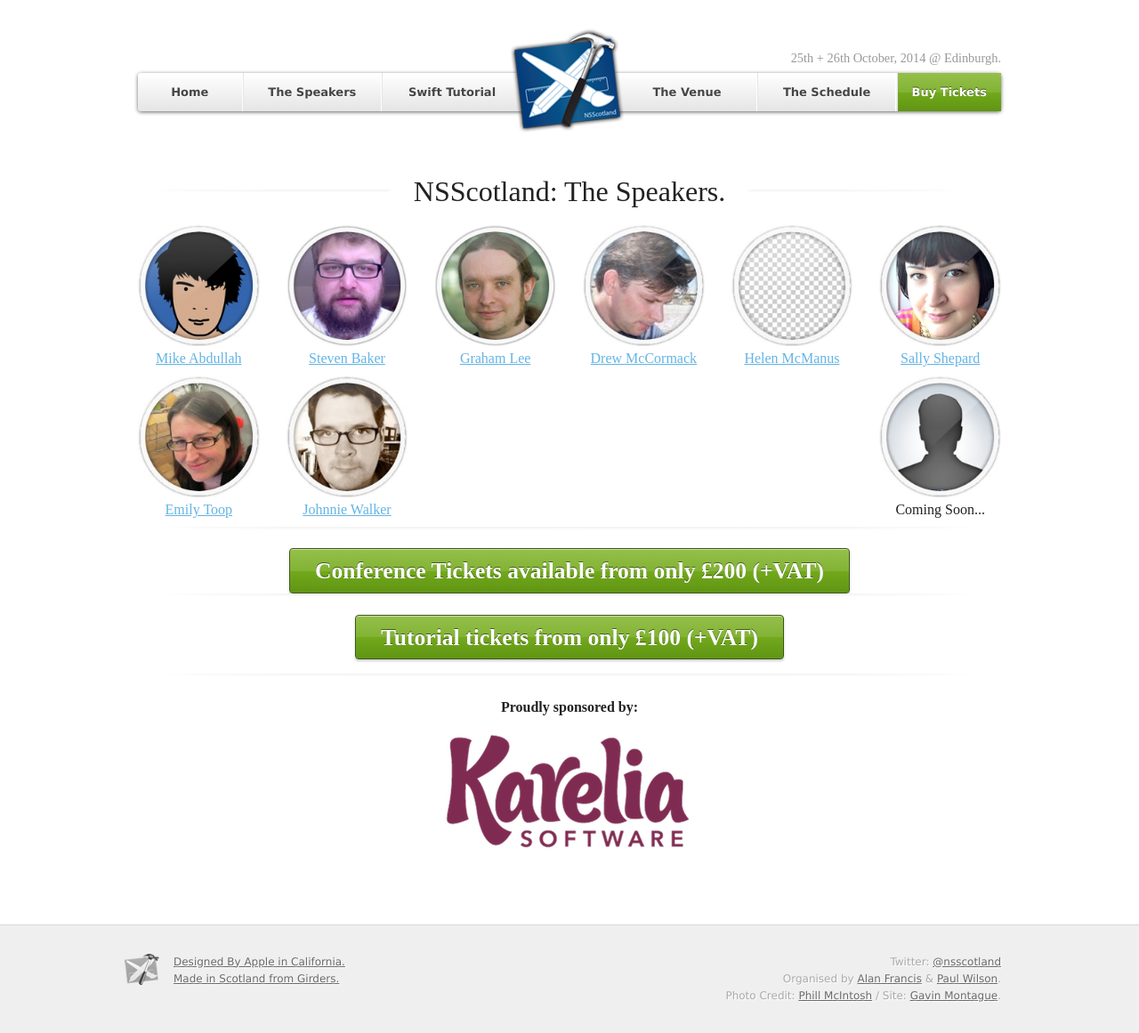
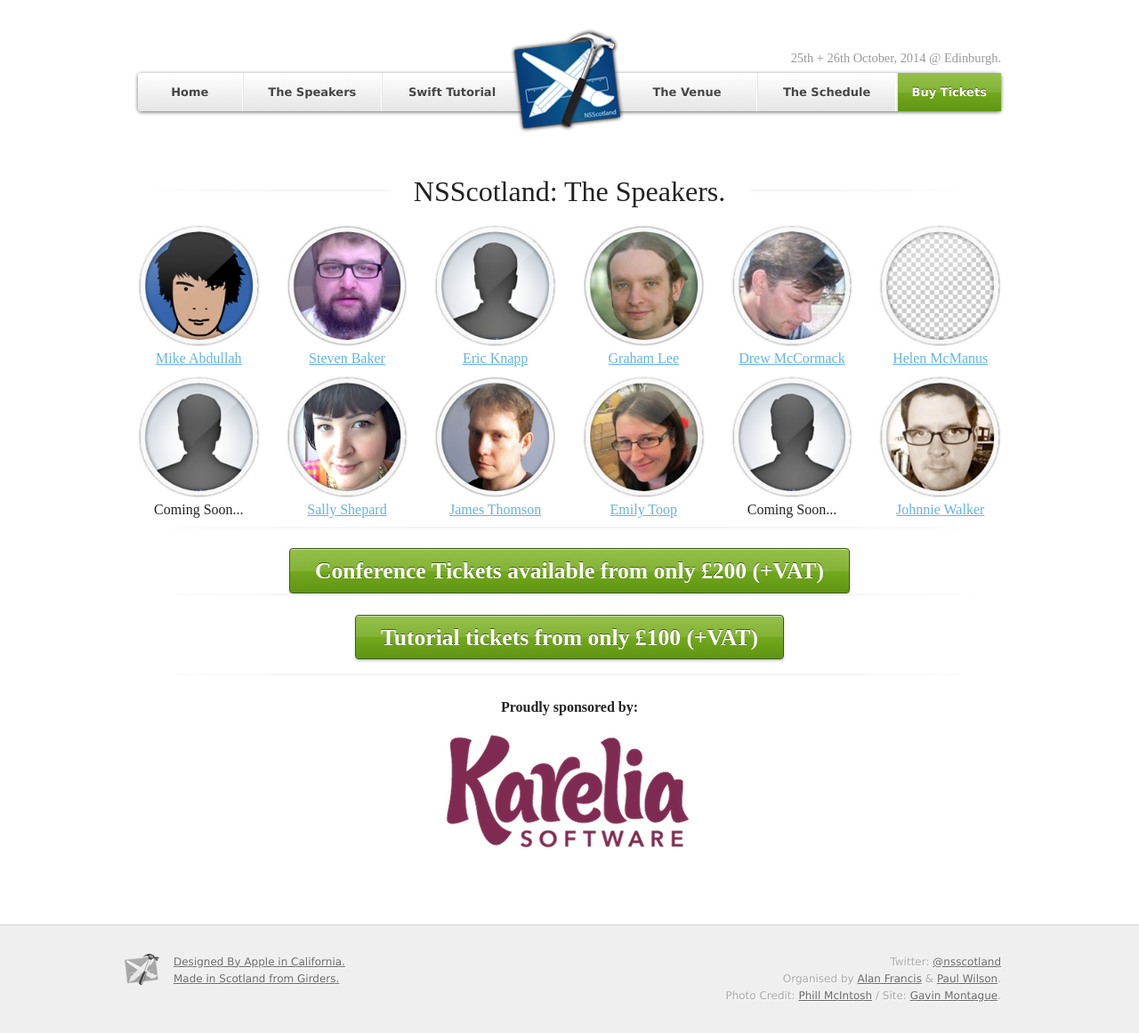
Before and after one commit to acf/nsscotland, a Jekyll site: the page built from speakers.html, in a window 1280 px wide. Shown: the whole page at 89% size. Built offline with Jekyll 4.4.1, drawn with Linux system fonts in a browser that asks for light colours.

Commit message:
added James and Eric

```diff
--- a/speakers.html
+++ b/speakers.html
@@ -22,6 +22,11 @@
       </div>
 
       <div class="large-2 columns">
+        <a href="#" data-reveal-id="eric-knapp"><img src="/images/2013/speakers/anon.jpg" width="100%" /></a>
+          <h3><a href="#" data-reveal-id="eric-knapp">Eric Knapp</a></h3>
+      </div>
+
+      <div class="large-2 columns">
         <a href="#" data-reveal-id="graham-lee"><img src="/images/2013/speakers/graham_lee.jpg" width="100%" /></a>
           <h3><a href="#" data-reveal-id="graham-lee">Graham Lee</a></h3>
       </div>
@@ -36,16 +41,31 @@
           <h3><a href="#" data-reveal-id="helen-mcmanus">Helen McManus</a></h3>
       </div>
 
+    </div>
+   <div class="row">
+      <div class="large-2 columns">
+          <img src="/images/2013/speakers/anon.jpg" width="100%" />
+          <h3>Coming Soon...</h3>
+      </div>
+
       <div class="large-2 columns">
         <a href="#" data-reveal-id="sally-shepard"><img src="/images/2013/speakers/sally_shepard.jpg" width="100%" /></a>
           <h3><a href="#" data-reveal-id="sally-shepard">Sally Shepard</a></h3>
       </div>
 
-    </div>
-   <div class="row">
+      <div class="large-2 columns">
+        <a href="#" data-reveal-id="james-thomson"><img src="/images/2013/speakers/james_thomson.jpg" width="100%" /></a>
+          <h3><a href="#" data-reveal-id="james-thomson">James Thomson</a></h3>
+      </div>
+
       <div class="large-2 columns">
         <a href="#" data-reveal-id="emily-toop"><img src="/images/2013/speakers/emily_toop.jpg" width="100%" /></a>
           <h3><a href="#" data-reveal-id="emily-toop">Emily Toop</a></h3>
+      </div>
+
+      <div class="large-2 columns">
+          <img src="/images/2013/speakers/anon.jpg" width="100%" />
+          <h3>Coming Soon...</h3>
       </div>
 
       <div class="large-2 columns">
@@ -53,10 +73,6 @@
         <h3><a href="#" data-reveal-id="johnnie-walker">Johnnie Walker</a></h3>
       </div>
 
-      <div class="large-2 columns">
-          <img src="/images/2013/speakers/anon.jpg" width="100%" />
-          <h3>Coming Soon...</h3>
-      </div>
     </div>
   </div>
 
@@ -78,6 +94,17 @@
           <a class="close-reveal-modal">&#215;</a>
       </div>
 
+      <div id="james-thomson" class="biography reveal-modal medium">
+      <img src="/images/2013/speakers/james_thomson.jpg"  />
+        <h3>James Thomson</h3>
+        <h4><a href="http://pcalc.com">pcalc.com</a></h4>
+        <p>James is a veteran of the Mac and iOS developer scene - he started working on his first app over twenty years
+        ago and it's still running today. Following a brief tour of duty at Apple where he worked on the Mac OS X Finder and
+        Dock, he has been working full time as an indie developer based in Glasgow, Scotland. He's currently best known for
+        his calculator app PCalc, and application dock DragThing.</p>
+          <a class="close-reveal-modal">&#215;</a>
+      </div>
+
       <div id="graham-lee" class="biography reveal-modal medium">
         <img src="/images/2013/speakers/graham_lee.jpg"  />
         <h3>Graham Lee</h3>
@@ -95,6 +122,14 @@
         <p>A self-taught programmer &amp; geek at heart, architecture didn’t last long. Following the creation of a successful intranet system for the company, he went freelance in 2002 providing web &amp; IT services for Edinburgh design companies.</p>
 
         <p>Nine years on Johnnie has countless web sites to his name and has mastered their underlying technologies. He has written successful independent apps for Mac OS X, iPhone &amp; iPad.</p>
+        <a class="close-reveal-modal">&#215;</a>
+      </div>
+
+      <div id="eric-knapp" class="biography reveal-modal medium">
+        <img src="/images/2013/speakers/anon.jpg"  />
+        <h3>Eric Knapp</h3>
+        <h4><a href="http://madisoncollege.edu">Madison Area Technical College</a></h4>
+        <p>TBA</p>
         <a class="close-reveal-modal">&#215;</a>
       </div>
 
```
